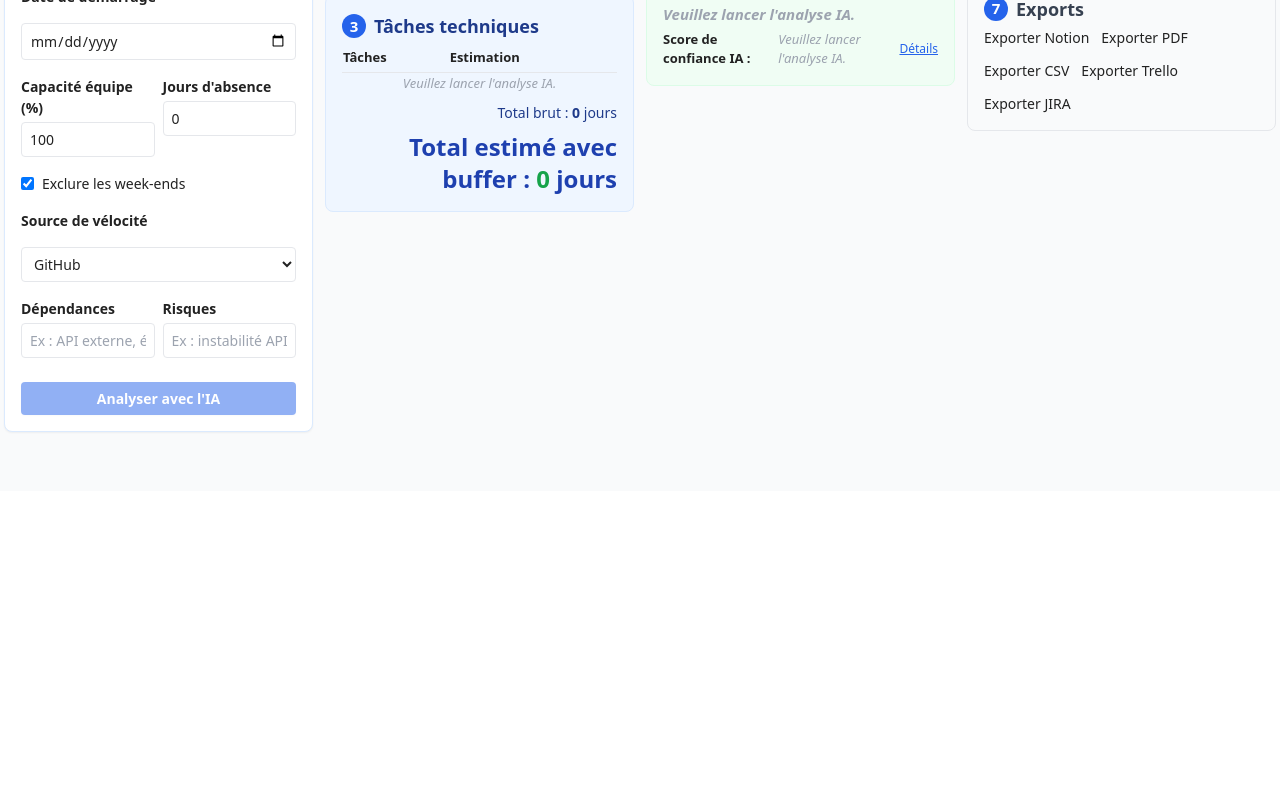
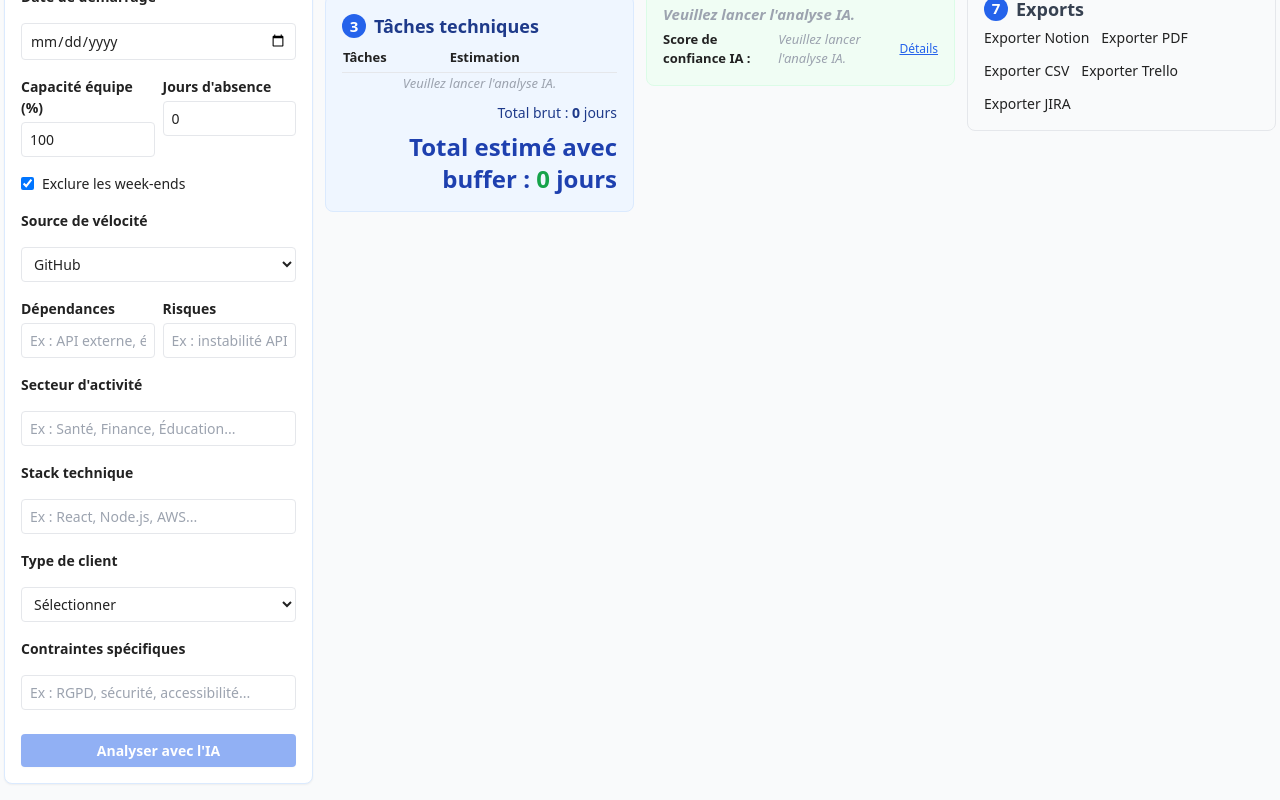
Before and after one commit to IvandeMurard/ai-delivery-estimator, a Next.js app: page / in a window 1280 px wide. Shown: the part 309-1109 px from the top of the page. Before the commit the page ends 800 px from the top, so only its background shows below. Built offline with nearby package versions, Linux system fonts and the light colour scheme.

Commit message:
feat: transparence sur l'impact du contexte (secteur/contraintes) sur la marge de sécurité et le total de jours dans la conclusion

```diff
--- a/src/app/page.tsx
+++ b/src/app/page.tsx
@@ -29,6 +29,10 @@ export default function EstimationLegacy() {
   const [dependencies, setDependencies] = useState<string>("");
   const [risks, setRisks] = useState("");
   const [isAnalyzing, setIsAnalyzing] = useState(false);
+  const [sector, setSector] = useState("");
+  const [stack, setStack] = useState("");
+  const [clientType, setClientType] = useState("");
+  const [constraints, setConstraints] = useState("");
 
   // Découpage & estimation (initialisé à vide)
   const [tasks, setTasks] = useState<Task[]>([]);
@@ -77,6 +81,10 @@ export default function EstimationLegacy() {
           velocitySource,
           dependencies,
           risks,
+          sector,
+          stack,
+          clientType,
+          constraints,
         }),
       });
       if (!res.ok) throw new Error("Erreur API");
@@ -176,6 +184,20 @@ export default function EstimationLegacy() {
     if (dateToShow) {
       txt += `\nLa date de livraison réaliste serait autour du ${formatDateFR(dateToShow)}.`;
     }
+    // Ajout du message conditionnel sur la marge de sécurité
+    if (buffer > 0) {
+      if (sector && constraints) {
+        txt += `\nLa marge de sécurité a été ajustée en fonction du secteur d'activité (« ${sector} ») et des contraintes spécifiques (« ${constraints} »).`;
+      } else if (sector) {
+        txt += `\nLa marge de sécurité a été ajustée en fonction du secteur d'activité (« ${sector} »).`;
+      } else if (constraints) {
+        txt += `\nLa marge de sécurité a été ajustée en fonction des contraintes spécifiques (« ${constraints} »).`;
+      }
+      // Ajout de la phrase d'impact
+      if (sector || constraints) {
+        txt += `\nCela a entraîné l'ajout d'un buffer de sécurité de +${buffer} jours, soit ${bufferPct}% du total, pour tenir compte de ces spécificités.`;
+      }
+    }
     txt += "\nCette estimation prend en compte la capacité de l'équipe, les absences, les dépendances et les risques déclarés.";
     return txt;
   }
@@ -231,6 +253,20 @@ export default function EstimationLegacy() {
               <input className="rounded border px-2 py-1.5 w-full text-[#222] bg-white text-[14px]" value={risks} onChange={e => setRisks(e.target.value)} placeholder="Ex : instabilité API, dette technique, etc." />
             </div>
           </div>
+          <label className="block font-semibold text-[#222] mb-1">Secteur d'activité</label>
+          <input className="rounded border px-2 py-1.5 w-full text-[#222] bg-white mb-1 text-[14px]" value={sector} onChange={e => setSector(e.target.value)} placeholder="Ex : Santé, Finance, Éducation..." />
+          <label className="block font-semibold text-[#222] mb-1">Stack technique</label>
+          <input className="rounded border px-2 py-1.5 w-full text-[#222] bg-white mb-1 text-[14px]" value={stack} onChange={e => setStack(e.target.value)} placeholder="Ex : React, Node.js, AWS..." />
+          <label className="block font-semibold text-[#222] mb-1">Type de client</label>
+          <select className="rounded border px-2 py-1.5 w-full text-[#222] bg-white mb-1 text-[14px]" value={clientType} onChange={e => setClientType(e.target.value)}>
+            <option value="">Sélectionner</option>
+            <option value="Startup">Startup</option>
+            <option value="PME">PME</option>
+            <option value="Grand groupe">Grand groupe</option>
+            <option value="Autre">Autre</option>
+          </select>
+          <label className="block font-semibold text-[#222] mb-1">Contraintes spécifiques</label>
+          <input className="rounded border px-2 py-1.5 w-full text-[#222] bg-white mb-1 text-[14px]" value={constraints} onChange={e => setConstraints(e.target.value)} placeholder="Ex : RGPD, sécurité, accessibilité..." />
           <button className="mt-2 px-3 py-1.5 bg-blue-600 text-white rounded shadow-sm disabled:opacity-50 font-bold text-[14px]" disabled={isAnalyzing || !feature || !startDate} onClick={handleAnalyze}>
             {isAnalyzing ? "Analyse en cours..." : "Analyser avec l'IA"}
           </button>
```
